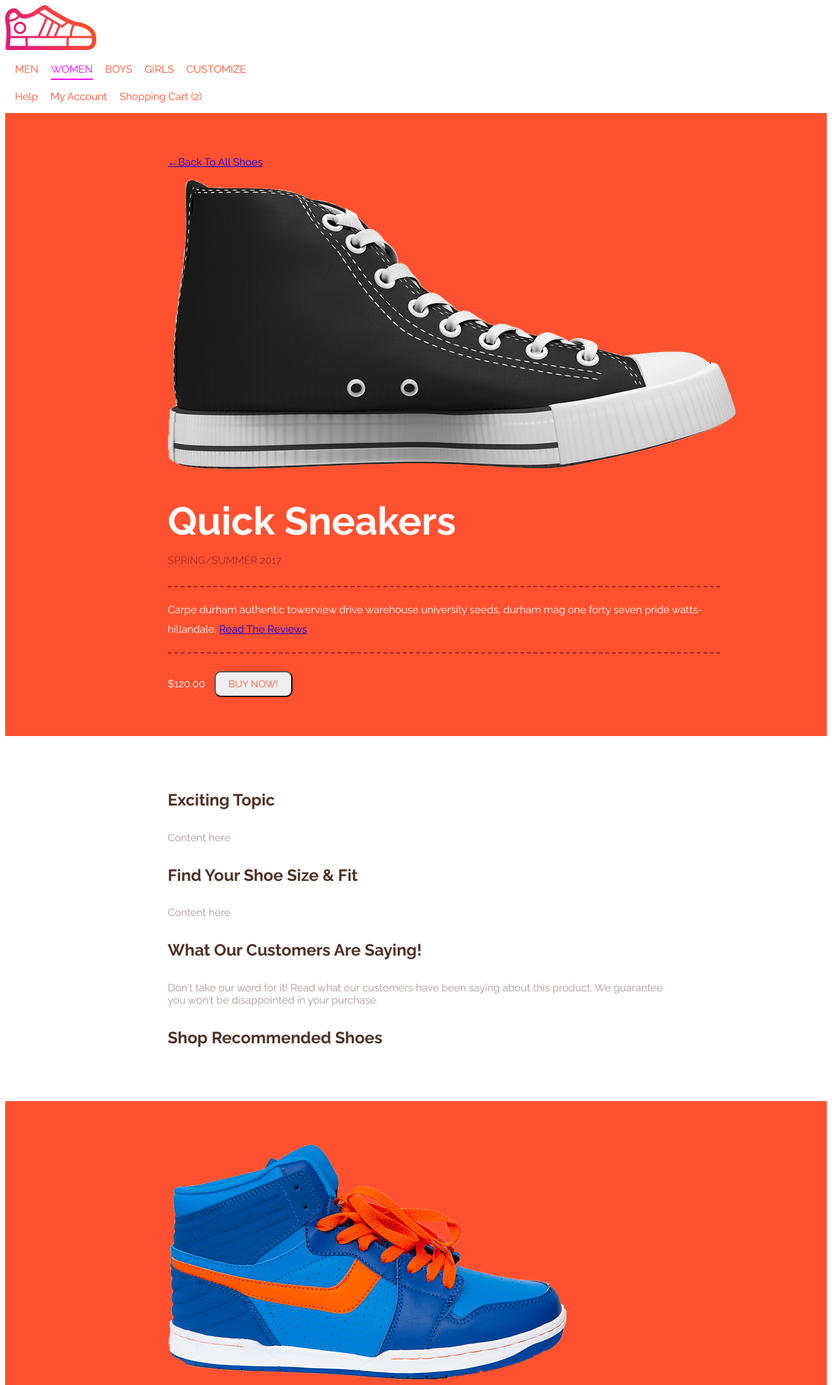
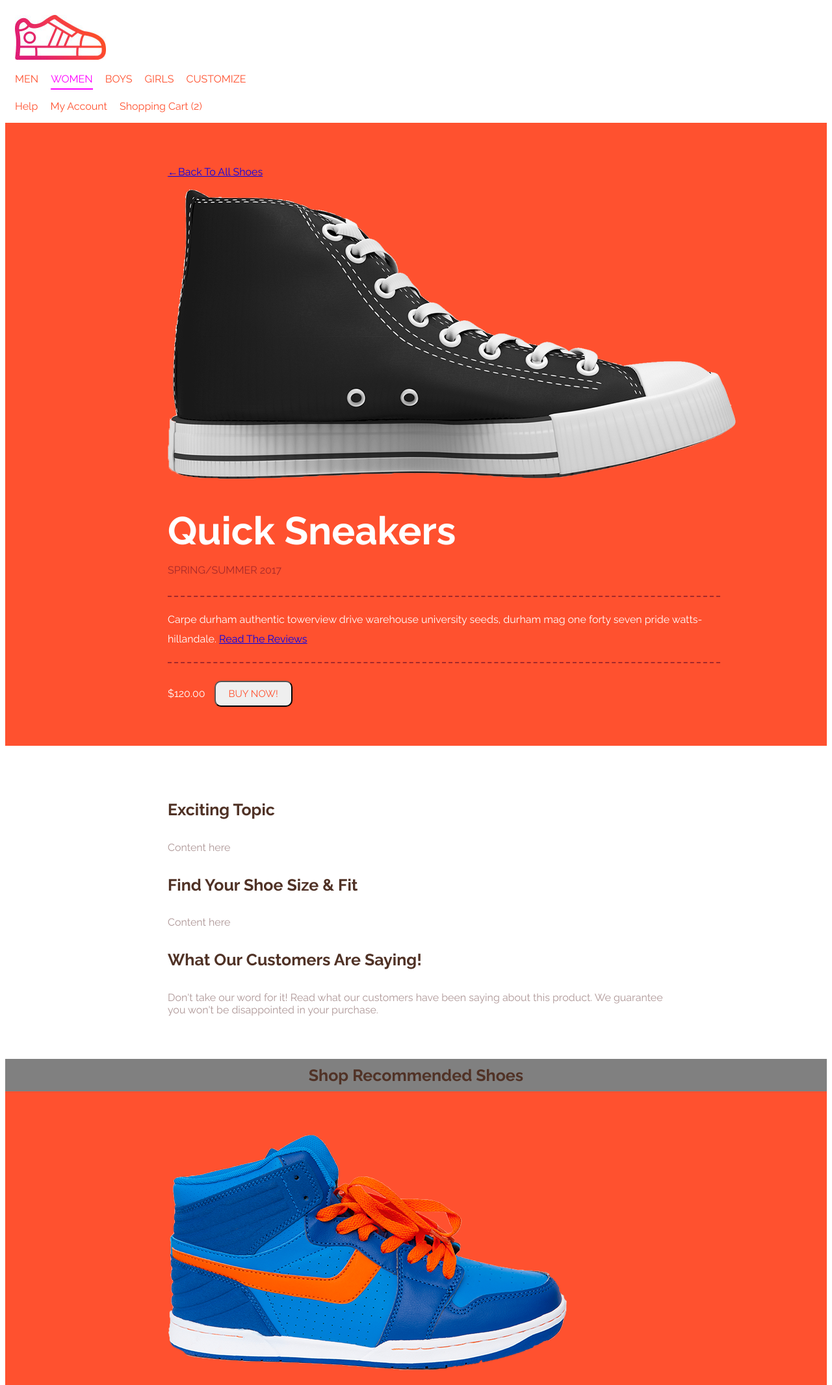
Before and after one commit to durhamdill/Homework1, a plain HTML site: page index.html in a window 1280 px wide. Shown: the top 2132 px of the page at 65% size. Drawn offline with Linux system fonts and the light colour scheme.

Commit message:
recommended shoes box
formatting recommended shoes box in middle of page

```diff
--- a/index.html
+++ b/index.html
@@ -10,7 +10,7 @@
   </head>
   <body>
 
-    <header><img src="images/logo.jpg" alt="Sneaker World pink and orange shoe logo"></img></header>
+    <header><img class="logo" src="images/logo.jpg" alt="Sneaker World pink and orange shoe logo"></img></header>
 
     <div class="navigation">
       <p class="men-nav">men</p>
@@ -51,8 +51,9 @@
     <h4>What Our Customers Are Saying!</h4>
     <p>Don't take our word for it! Read what our customers have been saying about this product. We guarantee you won't be disappointed in your purchase.</p>
 
-    <h4>Shop Recommended Shoes</h4>
 </div>
+
+<h4 class="recommended">Shop Recommended Shoes</h4>
 
   <div class="funny-sneakers-paragraph">
     <p><img src="images/shoe2.png" alt="blue and orange nike high top"></img></p>
@@ -72,7 +73,14 @@
   </div>
 
     <footer>
-      <img src="images/logo.jpg" alt="Sneaker World pink and orange shoe logo"></img>
+      <img class="logo" src="images/logo.jpg" alt="Sneaker World pink and orange shoe logo"></img>
+      <div class="navigation">
+        <p class="men-nav">men</p>
+        <p class="women-nav">women</p>
+        <p class="boys-nav">boys</p>
+        <p class="girls-nav">girls</p>
+        <p class="customize-nav">customize</p>
+      </div>
       <p><a href="http://www.zappos.com">Shipping</a> <span>&#124;</span> <a href="http://www.zappos.com">Terms & Conditions</a> <span>&#124; &#169; Copyright 2017. Sneaker Shop, LLC.</span></p>
     </footer>
 
--- a/style.css
+++ b/style.css
@@ -1,6 +1,11 @@
 body {
   font-family: 'Raleway', sans-serif;
   /* note: set font style for page */
+}
+
+.logo {
+  margin-top: 15px;
+  margin-left: 15px;
 }
 
 h1 {
@@ -124,6 +129,14 @@ h4 {
   /* note: brown headers in middle section */
 }
 
+.recommended {
+  background: gray;
+  margin: 0;
+  height:50px;
+  line-height:50px;
+  text-align: center;
+}
+
 .funny-sneakers-paragraph {
   color: white;
   padding: 50px 250px;
```
